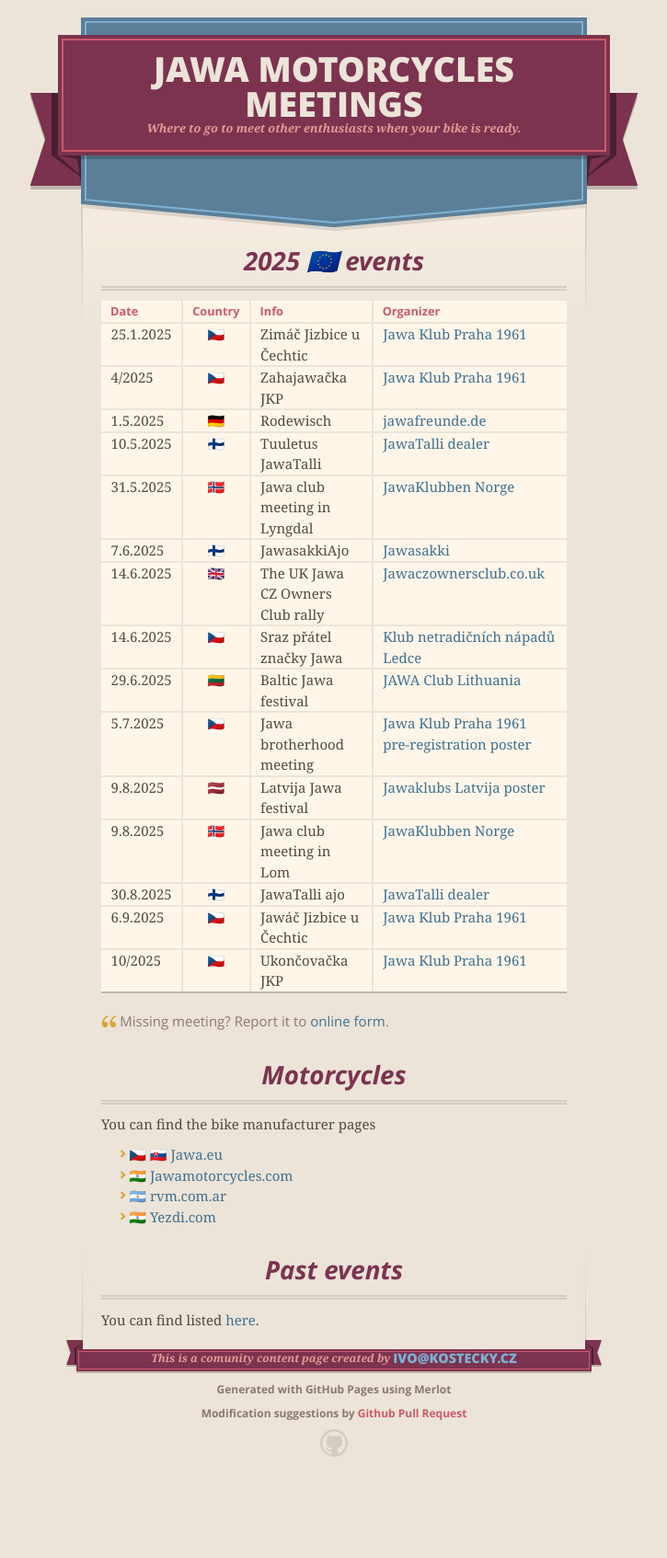
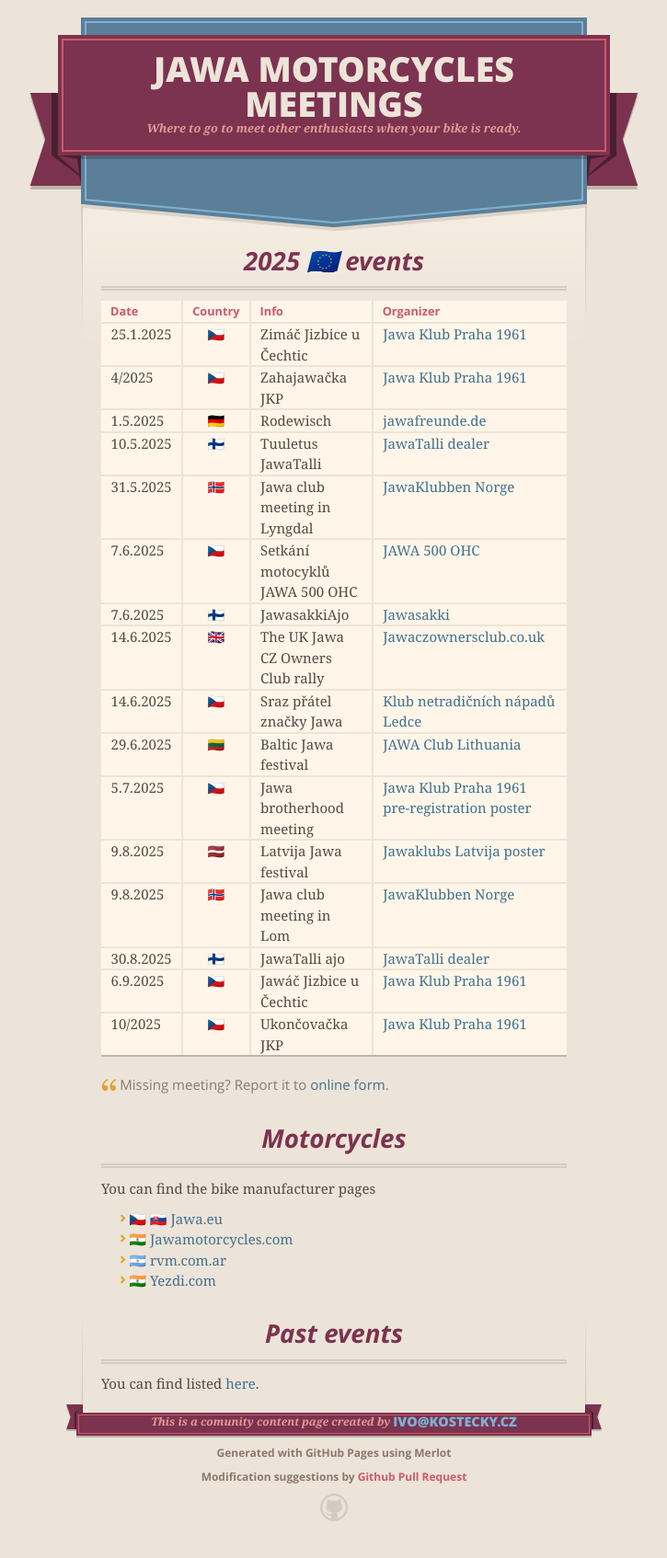
Before and after one commit to microkost/jawamotorcycles.cz, a Jekyll site: the page built from docs/index.md, in a window 1280 px wide. Shown: the whole page at 92% size, without its empty margins (277-1002 px from the left). Built offline with Jekyll 4.4.1, drawn with Linux system fonts in a browser that asks for light colours; our own code applies the rules of GitHub Pages for plain Markdown files; before the commit the page ends 1624 px from its top, so only the background shows below that.

Commit message:
Jawa 500 OHC meeting 2025 in CZ added

```diff
--- a/docs/index.md
+++ b/docs/index.md
@@ -11,6 +11,7 @@
 |   1.5.2025 | 🇩🇪 | Rodewisch | [jawafreunde.de](https://jawafreunde.de/index.php/beitrage-von-veranstaltungen) |
 |  10.5.2025 | 🇫🇮 | Tuuletus JawaTalli | [JawaTalli dealer](https://www.jawatalli.fi/news/) |
 |  31.5.2025 | 🇳🇴 | Jawa club meeting in Lyngdal | [JawaKlubben Norge](http://jawaklubben.no/) |
+|   7.6.2025 | 🇨🇿 | Setkání motocyklů JAWA 500 OHC | [JAWA 500 OHC](https://www.facebook.com/events/1177004126811472) |
 |   7.6.2025 | 🇫🇮 | JawasakkiAjo | [Jawasakki](https://www.jawasakki.fi/tapahtuma/jawasakkiajot-2025/) |
 |  14.6.2025 | 🇬🇧 | The UK Jawa CZ Owners Club rally | [Jawaczownersclub.co.uk](http://www.jawaczownersclub.co.uk/events.htm) |
 |  14.6.2025 | 🇨🇿 | Sraz přátel značky Jawa | [Klub netradičních nápadů Ledce](https://www.knnledce.cz/index.php?id=sraz-patel-jawy-a-malotraktor) |
```
